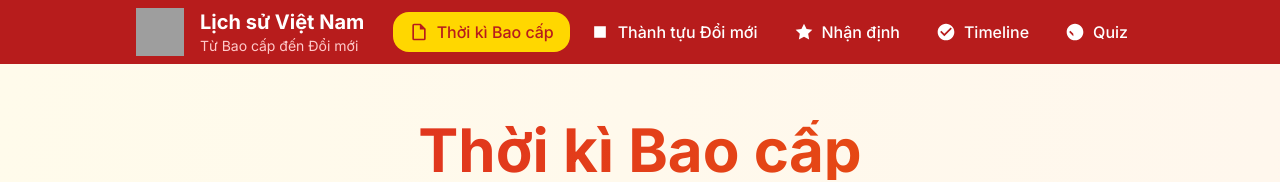
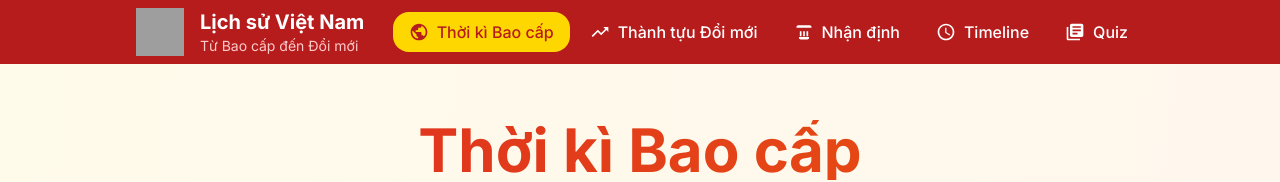
Before and after one commit to trintse173254/vnr202, a React (Vite) app: page / in a window 1280 px wide. Shown: the top 182 px of the page. Built offline with nearby package versions, Linux system fonts and the light colour scheme; grey boxes are pictures that could not be loaded.

Commit message:
fix icons

```diff
--- a/src/components/Layout.jsx
+++ b/src/components/Layout.jsx
@@ -8,7 +8,7 @@ const menuItems = [
     label: 'Thời kì Bao cấp',
     icon: (
       <svg className="w-5 h-5" fill="currentColor" viewBox="0 0 24 24">
-        <path d="M14 2H6a2 2 0 0 0-2 2v16a2 2 0 0 0 2 2h12a2 2 0 0 0 2-2V8l-6-6zm4 18H6V4h7v5h5v11z"/>
+        <path d="M12 2C6.48 2 2 6.48 2 12s4.48 10 10 10 10-4.48 10-10S17.52 2 12 2zm-1 17.93c-3.94-.49-7-3.85-7-7.93 0-.62.08-1.21.21-1.79L9 15v1c0 1.1.9 2 2 2v1.93zm6.9-2.54c-.26-.81-1-1.39-1.9-1.39h-1v-3c0-.55-.45-1-1-1H8v-2h2c.55 0 1-.45 1-1V7h2c1.1 0 2-.9 2-2v-.41c2.93 1.19 5 4.06 5 7.41 0 2.08-.8 3.97-2.1 5.39z"/>
       </svg>
     )
   },
@@ -17,7 +17,7 @@ const menuItems = [
     label: 'Thành tựu Đổi mới',
     icon: (
       <svg className="w-5 h-5" fill="currentColor" viewBox="0 0 24 24">
-        <path d="M9 17H7v-7h2v7zm4 0h-2V7h2v10zm4 0h-2v-4h2v4zm2 2H5V5h14v14z"/>
+        <path d="M16 6l2.29 2.29-4.88 4.88-4-4L2 16.59 3.41 18l6-6 4 4 6.3-6.29L22 12V6z"/>
       </svg>
     )
   },
@@ -26,7 +26,7 @@ const menuItems = [
     label: 'Nhận định',
     icon: (
       <svg className="w-5 h-5" fill="currentColor" viewBox="0 0 24 24">
-        <path d="M12 2l3.09 6.26L22 9.27l-5 4.87 1.18 6.88L12 17.77l-6.18 3.25L7 14.14 2 9.27l6.91-1.01L12 2z"/>
+        <path d="M9 11H7v6h2v-6zm4 0h-2v6h2v-6zm4 0h-2v6h2v-6zm2-7H5c-1.1 0-2 .9-2 2v1h18V6c0-1.1-.9-2-2-2zM6 19c0 1.1.9 2 2 2h8c1.1 0 2-.9 2-2v-1H6v1z"/>
       </svg>
     )
   },
@@ -35,7 +35,7 @@ const menuItems = [
     label: 'Timeline',
     icon: (
       <svg className="w-5 h-5" fill="currentColor" viewBox="0 0 24 24">
-        <path d="M12 2C6.48 2 2 6.48 2 12s4.48 10 10 10 10-4.48 10-10S17.52 2 12 2zm-2 15l-5-5 1.41-1.41L10 14.17l7.59-7.59L19 8l-9 9z"/>
+        <path d="M11.99 2C6.47 2 2 6.48 2 12s4.47 10 9.99 10C17.52 22 22 17.52 22 12S17.52 2 11.99 2zM12 20c-4.42 0-8-3.58-8-8s3.58-8 8-8 8 3.58 8 8-3.58 8-8 8zm.5-13H11v6l5.25 3.15.75-1.23-4.5-2.67z"/>
       </svg>
     )
   },
@@ -53,7 +53,7 @@ const menuItems = [
     label: 'Quiz',
     icon: (
       <svg className="w-5 h-5" fill="currentColor" viewBox="0 0 24 24">
-        <path d="M11 18h2v-2h-2v2zm1-16C6.48 2 2 6.48 2 12s4.48 10 10 10 10-4.48 10-10S17.52 2 12 2zm-2 15l-5-5 1.41-1.41L10 14.17V17h2v-2.83l3.59 3.58L17 15l-6-6z"/>
+        <path d="M4 6H2v14c0 1.1.9 2 2 2h14v-2H4V6zm16-4H8c-1.1 0-2 .9-2 2v12c0 1.1.9 2 2 2h12c1.1 0 2-.9 2-2V4c0-1.1-.9-2-2-2zm-1 9H9V9h10v2zm-4 4H9v-2h6v2zm4-8H9V5h10v2z"/>
       </svg>
     )
   },
```
